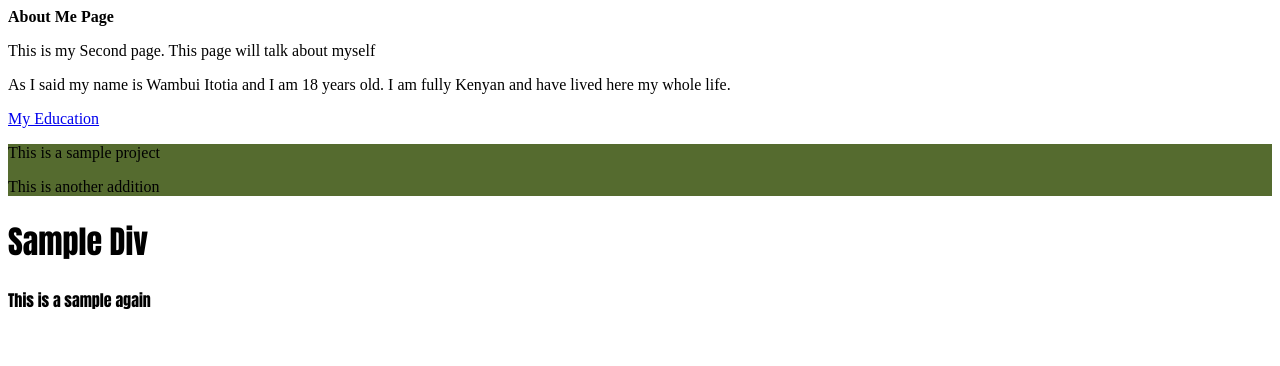
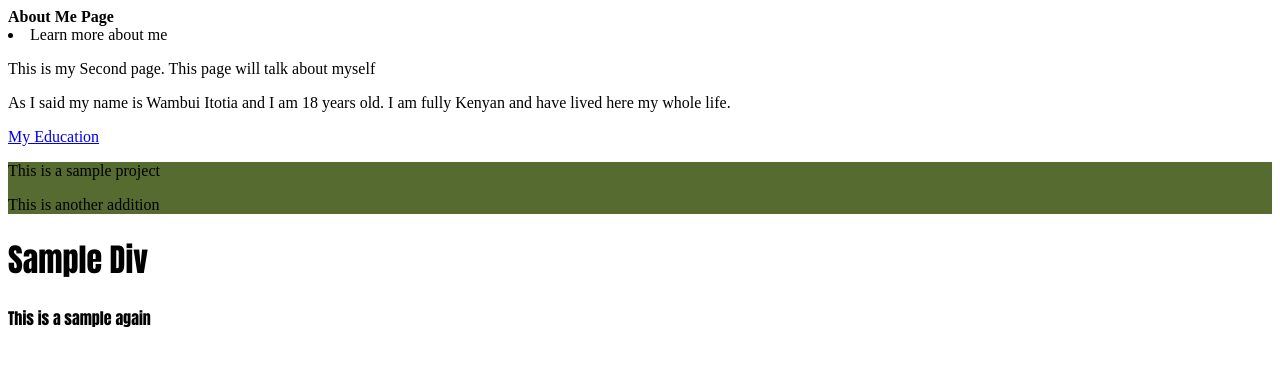
Before and after one commit to w9mbui/Personal-Portfolio, a plain HTML site: page about.html in a window 1280 px wide. Drawn offline with Linux system fonts and the light colour scheme.

Commit message:
About Me

```diff
--- a/about.html
+++ b/about.html
@@ -9,6 +9,7 @@
 
 <body>
     <hi><b>About Me Page</b></hi>
+    <li>Learn more about me</li>
     <p>This is my Second page. This page will talk about myself</p>
     <p>As I said my name is Wambui Itotia and I am 18 years old. I am fully Kenyan and have lived here my whole life.
     </p>
```
